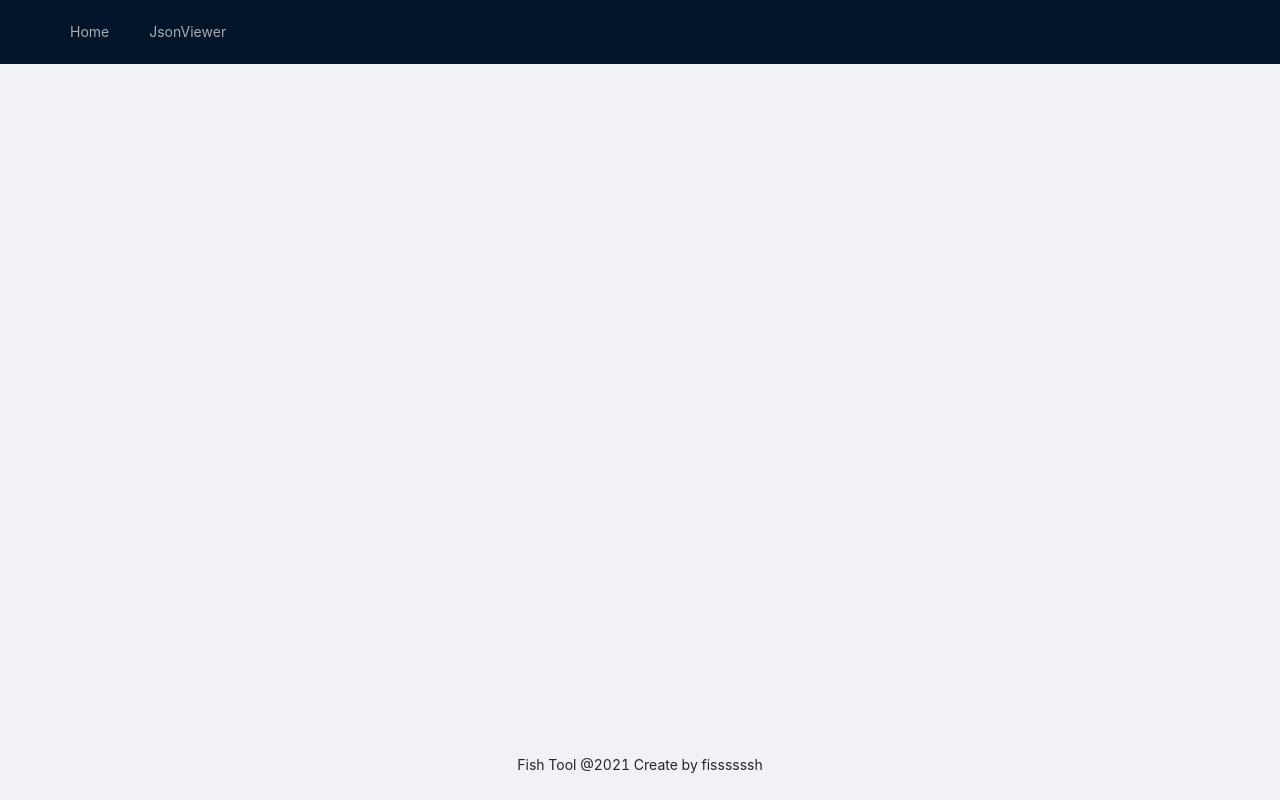
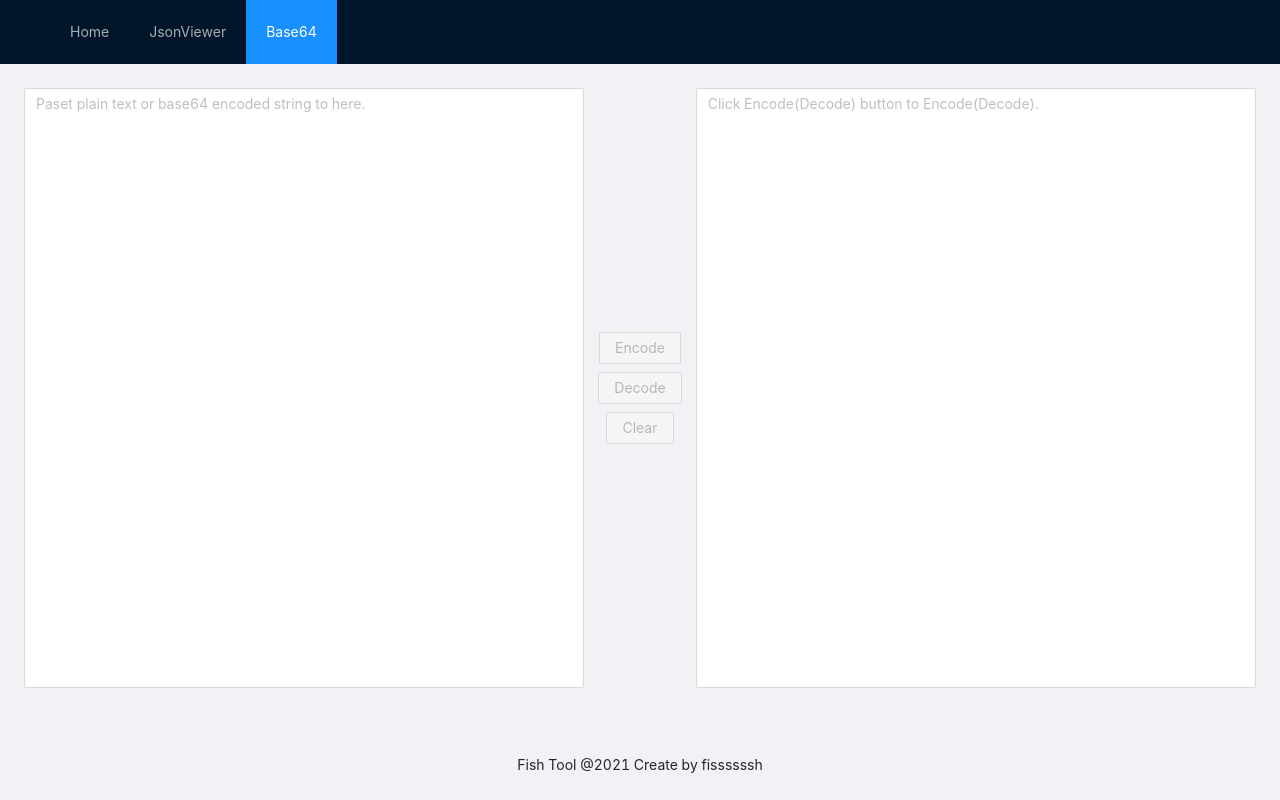
Before and after one commit to fissssssh/fish-tool, a React (Create React App) app: page /base64 in a window 1280 px wide. Built offline with nearby package versions, Linux system fonts and the light colour scheme.

Commit message:
增加Base64工具

```diff
--- /dev/null
+++ b/src/modules/base64/index.js
@@ -0,0 +1,63 @@
+import { Row, Col, Input, Space, Button } from "antd";
+import useBreakpoint from "antd/lib/grid/hooks/useBreakpoint";
+import { useMemo, useState } from "react";
+const { TextArea } = Input;
+export default function Base64() {
+  const screens = useBreakpoint();
+
+  const [source, setSource] = useState("");
+  const [destination, setDestination] = useState("");
+
+  const canEncodeOrDecode = useMemo(() => !!source, [source]);
+  const canClear = useMemo(() => !!source || !!destination, [source, destination]);
+  const buttonsDirection = useMemo(() => (screens.md ? "vertical" : "horizontal"), [screens]);
+  function btnClearClicked() {
+    setSource("");
+    setDestination("");
+  }
+  function btnEncodeClicked() {
+    const buf = Buffer.from(source, "utf-8");
+    const encoded = buf.toString("base64");
+    setDestination(encoded);
+  }
+  function btnDecodeClicked() {
+    const buf = Buffer.from(source, "base64");
+    const decoded = buf.toString("utf-8");
+    setDestination(decoded);
+  }
+
+  return (
+    <Row gutter={[8, 8]} align="middle">
+      <Col xs={24} sm={24} md={10} lg={11}>
+        <TextArea
+          value={source}
+          onChange={(e) => setSource(e.target.value)}
+          style={{ height: "600px", resize: "none" }}
+          placeholder="Paset plain text or base64 encoded string to here."
+        ></TextArea>
+      </Col>
+      <Col xs={24} sm={24} md={4} lg={2}>
+        <Space direction={buttonsDirection} align={"center"} style={{ width: "100%" }}>
+          <Button onClick={btnEncodeClicked} disabled={!canEncodeOrDecode} className="btn-operation" type="primary">
+            Encode
+          </Button>
+          <Button onClick={btnDecodeClicked} disabled={!canEncodeOrDecode} className="btn-operation" type="primary">
+            Decode
+          </Button>
+          <Button onClick={btnClearClicked} disabled={!canClear} className="btn-operation">
+            Clear
+          </Button>
+        </Space>
+      </Col>
+      <Col xs={24} sm={24} md={10} lg={11}>
+        <TextArea
+          value={destination}
+          onChange={(e) => setDestination(e.target.value)}
+          style={{ height: "600px", resize: "none" }}
+          readOnly
+          placeholder="Click Encode(Decode) button to Encode(Decode)."
+        ></TextArea>
+      </Col>
+    </Row>
+  );
+}
--- a/src/router/index.js
+++ b/src/router/index.js
@@ -1,8 +1,10 @@
+import Base64 from "../modules/base64";
 import Home from "../modules/home";
 import JsonViewer from "../modules/json-viewer";
 
 const routes = [
   { path: "/", exact: true, name: "Home", component: Home, meta: { title: "Home" } },
   { path: "/json-viewer", name: "JsonViewer", component: JsonViewer, meta: { title: "JsonViewer" } },
+  { path: "/base64", name: "Base64", component: Base64, meta: { title: "Base64" } },
 ];
 export default routes;
```
